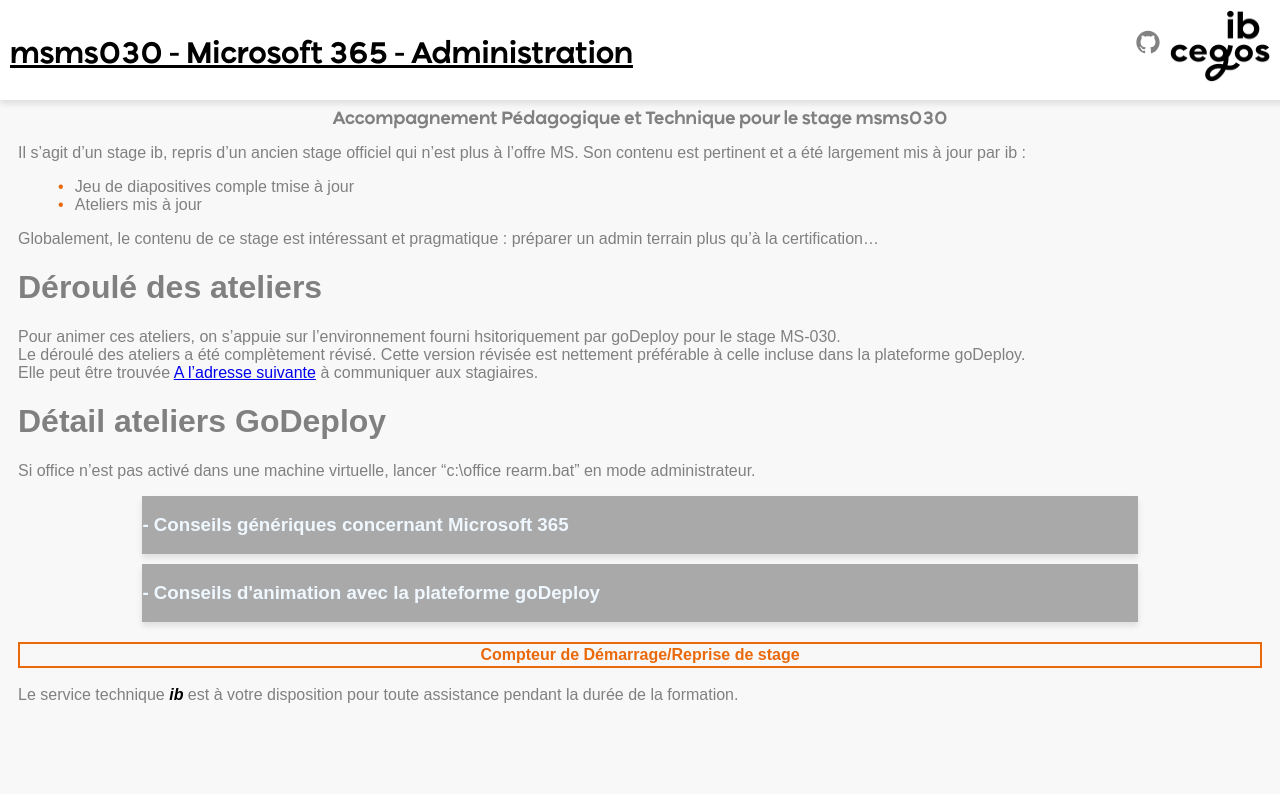
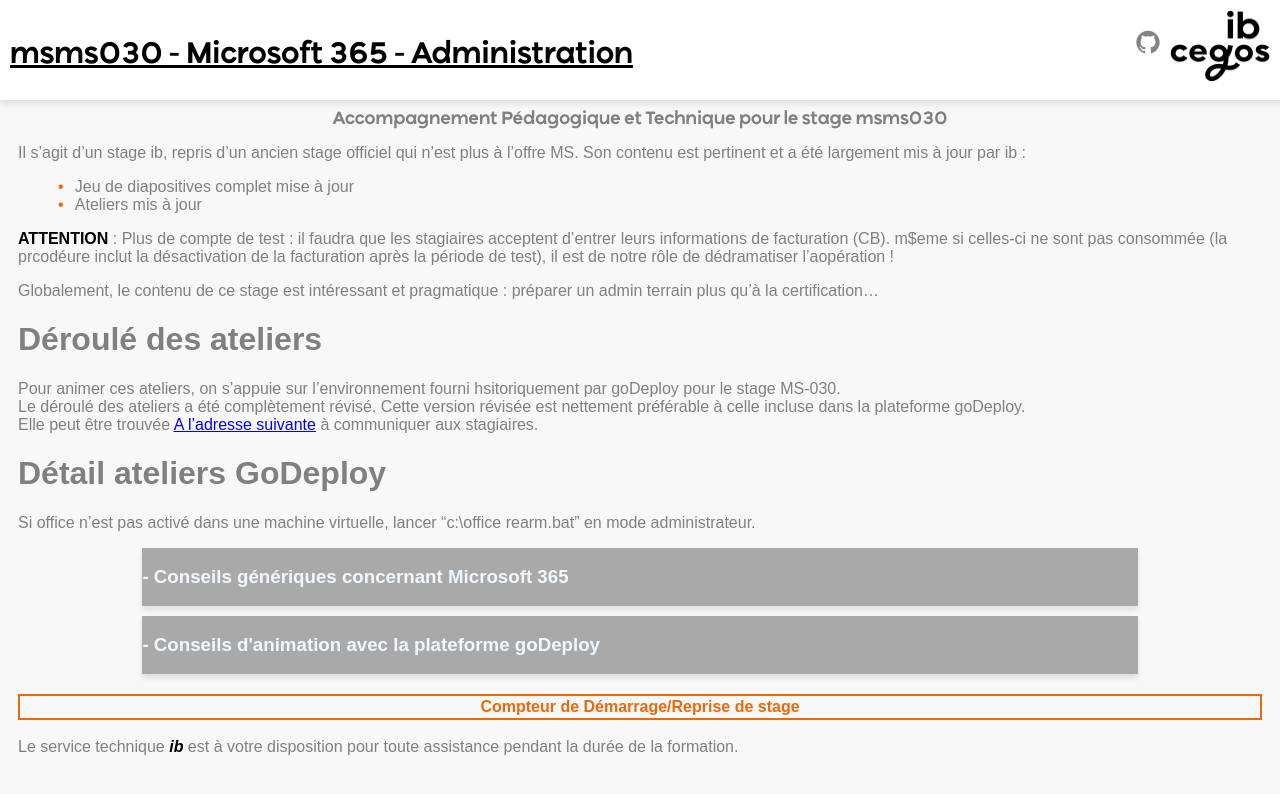
Before and after one commit to renaudwangler/ib-apts, a Jekyll site: the page built from stages/msms030.md, in a window 1280 px wide. Shown: the top 794 px of the page. Built offline with Jekyll 4.4.1, drawn with Linux system fonts in a browser that asks for light colours; our own code applies the rules of GitHub Pages for plain Markdown files.

Commit message:
Update msms030.md

```diff
--- a/stages/msms030.md
+++ b/stages/msms030.md
@@ -2,12 +2,14 @@
 title: Microsoft 365 - Administration
 goDeploy: true
 m365: true
-lastEdit: 29/03/2023
+lastEdit: 04/04/2023
 ---
 Il s'agit d'un stage ib, repris d'un ancien stage officiel qui n'est plus à l'offre MS.
 Son contenu est pertinent et a été largement mis à jour par ib :
-- Jeu de diapositives comple tmise à jour
+- Jeu de diapositives complet mise à jour
 - Ateliers mis à jour
+
+**ATTENTION** : Plus de compte de test : il faudra que les stagiaires acceptent d'entrer leurs informations de facturation (CB). m$eme si celles-ci ne sont pas consommée (la prcodéure inclut la désactivation de la facturation après la période de test), il est de notre rôle de dédramatiser l'aopération !
 
 Globalement, le contenu de ce stage est intéressant et pragmatique : préparer un admin terrain plus qu'à la certification...
 # Déroulé des ateliers
```
